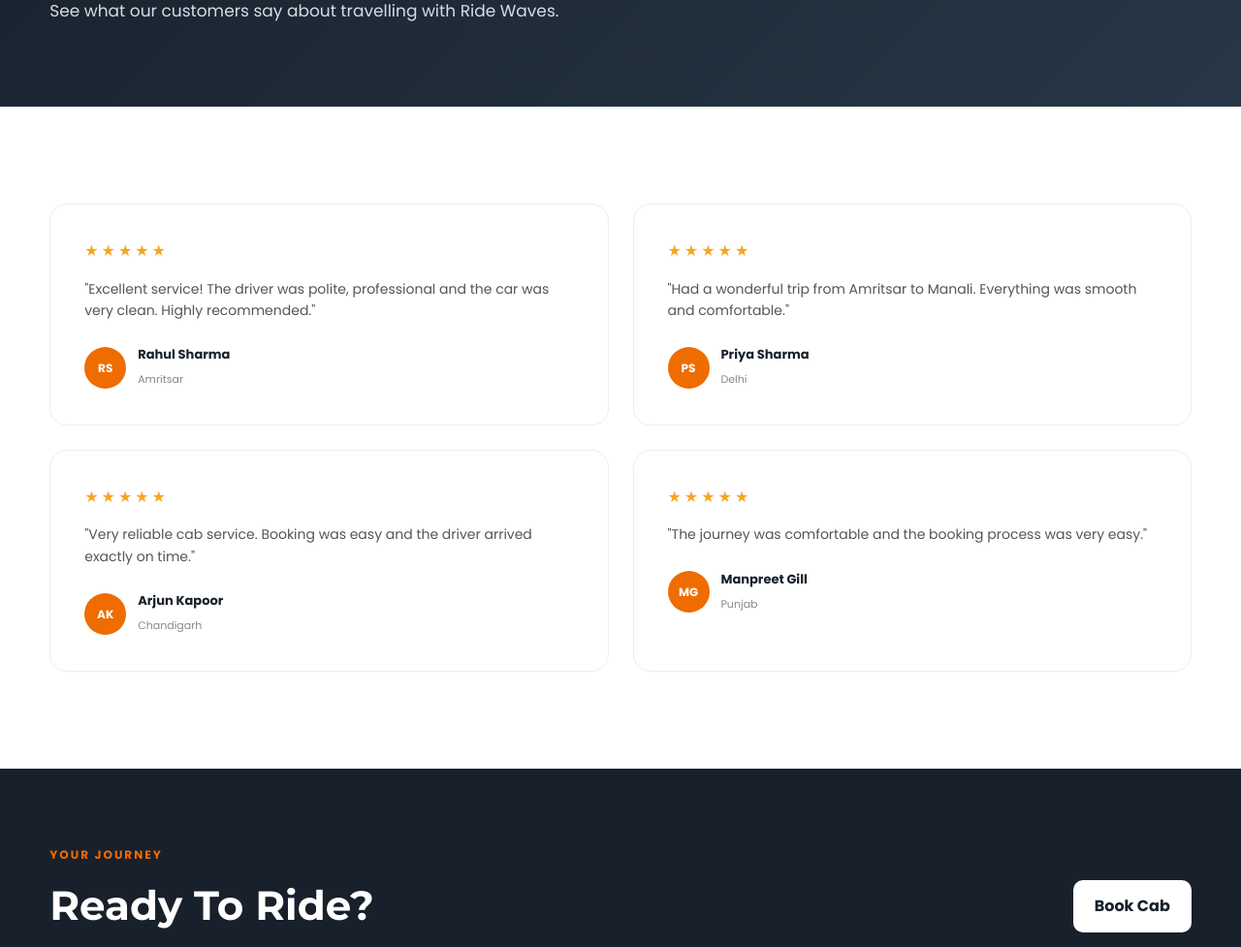
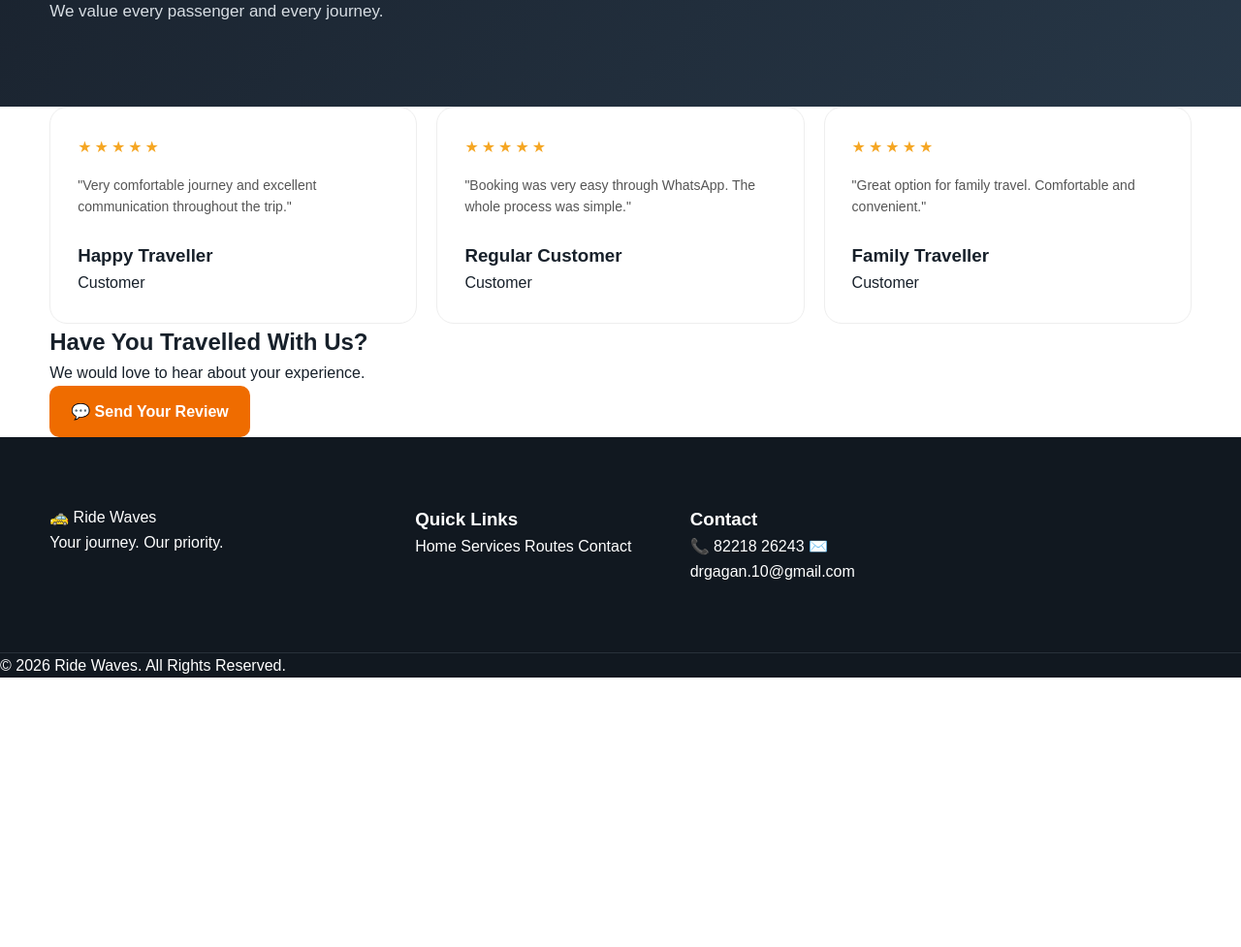
Before and after one commit to drgagan10-arch/RideWave.in, a plain HTML site: page reviews.html in a window 1280 px wide. Shown: the part 290-1267 px from the top of the page at 97% size. After the commit the page ends 989 px from the top, so only its background shows below. Drawn offline with Linux system fonts and the light colour scheme.

Commit message:
Update reviews.html

```diff
--- a/reviews.html
+++ b/reviews.html
@@ -5,21 +5,13 @@
 
 <meta charset="UTF-8">
 
-    <meta name="viewport"
-          content="width=device-width, initial-scale=1.0">
+<meta name="viewport" content="width=device-width, initial-scale=1.0">
 
 <title>Reviews | Ride Waves</title>
 
 <link rel="stylesheet" href="style.css">
 
-    <link href="https://fonts.googleapis.com/css2?family=Montserrat:wght@400;500;600;700;800&family=Poppins:wght@400;500;600;700&display=swap"
-          rel="stylesheet">
-
-    <link rel="stylesheet"
-          href="https://cdnjs.cloudflare.com/ajax/libs/font-awesome/6.5.2/css/all.min.css">
-
 </head>
-
 
 <body>
 
@@ -29,57 +21,48 @@
 <div class="container nav-container">
 
 <a href="index.html" class="logo">
-
-            <span class="logo-icon">
-                <i class="fa-solid fa-car-side"></i>
-            </span>
-
-            <span>Ride<span>Waves</span></span>
-
+🚕 Ride Waves
 </a>
 
+<button class="menu-toggle" id="menuToggle">
+☰
+</button>
 
-        <nav class="navbar">
+<nav class="navbar" id="navbar">
 
-            <a href="index.html" target="_blank">Home</a>
-            <a href="services.html" target="_blank">Services</a>
-            <a href="routes.html" target="_blank">Routes</a>
-            <a href="why-us.html" target="_blank">Why Us</a>
-            <a href="reviews.html" target="_blank">Reviews</a>
-            <a href="contact.html" target="_blank">Contact</a>
+<a href="index.html">Home</a>
+
+<a href="services.html">Services</a>
+
+<a href="routes.html">Routes</a>
+
+<a href="why-us.html">Why Us</a>
+
+<a href="reviews.html" class="active">
+Reviews
+</a>
+
+<a href="contact.html">Contact</a>
 
 </nav>
-
-
-        <a href="tel:8221826243" class="nav-call">
-
-            <i class="fa-solid fa-phone"></i>
-
-            Call Now
-
-        </a>
 
 </div>
 
 </header>
 
 
+<main>
 
 <section class="page-hero">
 
 <div class="container">
 
-        <span class="section-label">
-            CUSTOMER FEEDBACK
-        </span>
+<span>RIDE WAVES REVIEWS</span>
 
-        <h1>
-            Customer <span>Reviews</span>
-        </h1>
+<h1>What Our Customers Say</h1>
 
 <p>
-            See what our customers say about travelling
-            with Ride Waves.
+We value every passenger and every journey.
 </p>
 
 </div>
@@ -87,13 +70,11 @@
 </section>
 
 
-
-<section class="section">
+<section class="content-section">
 
 <div class="container">
 
-
-        <div class="reviews-large-grid">
+<div class="reviews-grid">
 
 
 <div class="review-card">
@@ -103,29 +84,15 @@
 </div>
 
 <p>
-                    "Excellent service! The driver was polite,
-                    professional and the car was very clean.
-                    Highly recommended."
+"Very comfortable journey and
+excellent communication throughout the trip."
 </p>
 
-                <div class="review-author">
+<h3>Happy Traveller</h3>
 
-                    <div class="author-avatar">
-                        RS
-                    </div>
-
-                    <div>
-
-                        <strong>Rahul Sharma</strong>
-
-                        <span>Amritsar</span>
+<span>Customer</span>
 
 </div>
-
-                </div>
-
-            </div>
-
 
 
 <div class="review-card">
@@ -135,28 +102,15 @@
 </div>
 
 <p>
-                    "Had a wonderful trip from Amritsar to Manali.
-                    Everything was smooth and comfortable."
+"Booking was very easy through WhatsApp.
+The whole process was simple."
 </p>
 
-                <div class="review-author">
+<h3>Regular Customer</h3>
 
-                    <div class="author-avatar">
-                        PS
-                    </div>
-
-                    <div>
-
-                        <strong>Priya Sharma</strong>
-
-                        <span>Delhi</span>
+<span>Customer</span>
 
 </div>
-
-                </div>
-
-            </div>
-
 
 
 <div class="review-card">
@@ -166,58 +120,16 @@
 </div>
 
 <p>
-                    "Very reliable cab service. Booking was easy
-                    and the driver arrived exactly on time."
+"Great option for family travel.
+Comfortable and convenient."
 </p>
 
-                <div class="review-author">
+<h3>Family Traveller</h3>
 
-                    <div class="author-avatar">
-                        AK
-                    </div>
-
-                    <div>
-
-                        <strong>Arjun Kapoor</strong>
-
-                        <span>Chandigarh</span>
+<span>Customer</span>
 
 </div>
 
-                </div>
-
-            </div>
-
-
-
-            <div class="review-card">
-
-                <div class="stars">
-                    ★★★★★
-                </div>
-
-                <p>
-                    "The journey was comfortable and the booking
-                    process was very easy."
-                </p>
-
-                <div class="review-author">
-
-                    <div class="author-avatar">
-                        MG
-                    </div>
-
-                    <div>
-
-                        <strong>Manpreet Gill</strong>
-
-                        <span>Punjab</span>
-
-                    </div>
-
-                </div>
-
-            </div>
 
 </div>
 
@@ -226,44 +138,81 @@
 </section>
 
 
+<section class="review-cta">
 
-<section class="cta">
+<div class="container">
 
-    <div class="container cta-content">
-
-        <div>
-
-            <span class="section-label">
-                YOUR JOURNEY
-            </span>
-
-            <h2>Ready To Ride?</h2>
+<h2>
+Have You Travelled With Us?
+</h2>
 
 <p>
-                Book your next trip with Ride Waves.
+We would love to hear about your experience.
 </p>
 
-        </div>
-
-
-        <a href="index.html#booking"
-           class="btn btn-light">
-
-            Book Cab
-
+<a
+href="https://wa.me/918221826243?text=Hello%20Ride%20Waves%2C%20I%20would%20like%20to%20share%20my%20review."
+target="_blank"
+rel="noopener"
+class="btn btn-primary"
+>
+💬 Send Your Review
 </a>
 
 </div>
 
 </section>
 
+</main>
 
 
 <footer class="footer">
 
+<div class="container footer-grid">
+
+<div>
+
+<a href="index.html" class="footer-logo">
+🚕 Ride Waves
+</a>
+
+<p>
+Your journey. Our priority.
+</p>
+
+</div>
+
+
+<div>
+
+<h3>Quick Links</h3>
+
+<a href="index.html">Home</a>
+<a href="services.html">Services</a>
+<a href="routes.html">Routes</a>
+<a href="contact.html">Contact</a>
+
+</div>
+
+
+<div>
+
+<h3>Contact</h3>
+
+<a href="tel:8221826243">
+📞 82218 26243
+</a>
+
+<a href="mailto:drgagan.10@gmail.com">
+✉️ drgagan.10@gmail.com
+</a>
+
+</div>
+
+</div>
+
+
 <div class="footer-bottom">
-
-        <div class="container">
 
 <p>
 © 2026 Ride Waves. All Rights Reserved.
@@ -271,10 +220,10 @@
 
 </div>
 
-    </div>
-
 </footer>
 
 
+<script src="script.js"></script>
+
 </body>
 </html>
```
Lines whose indentation alone changed are shown as unchanged.
